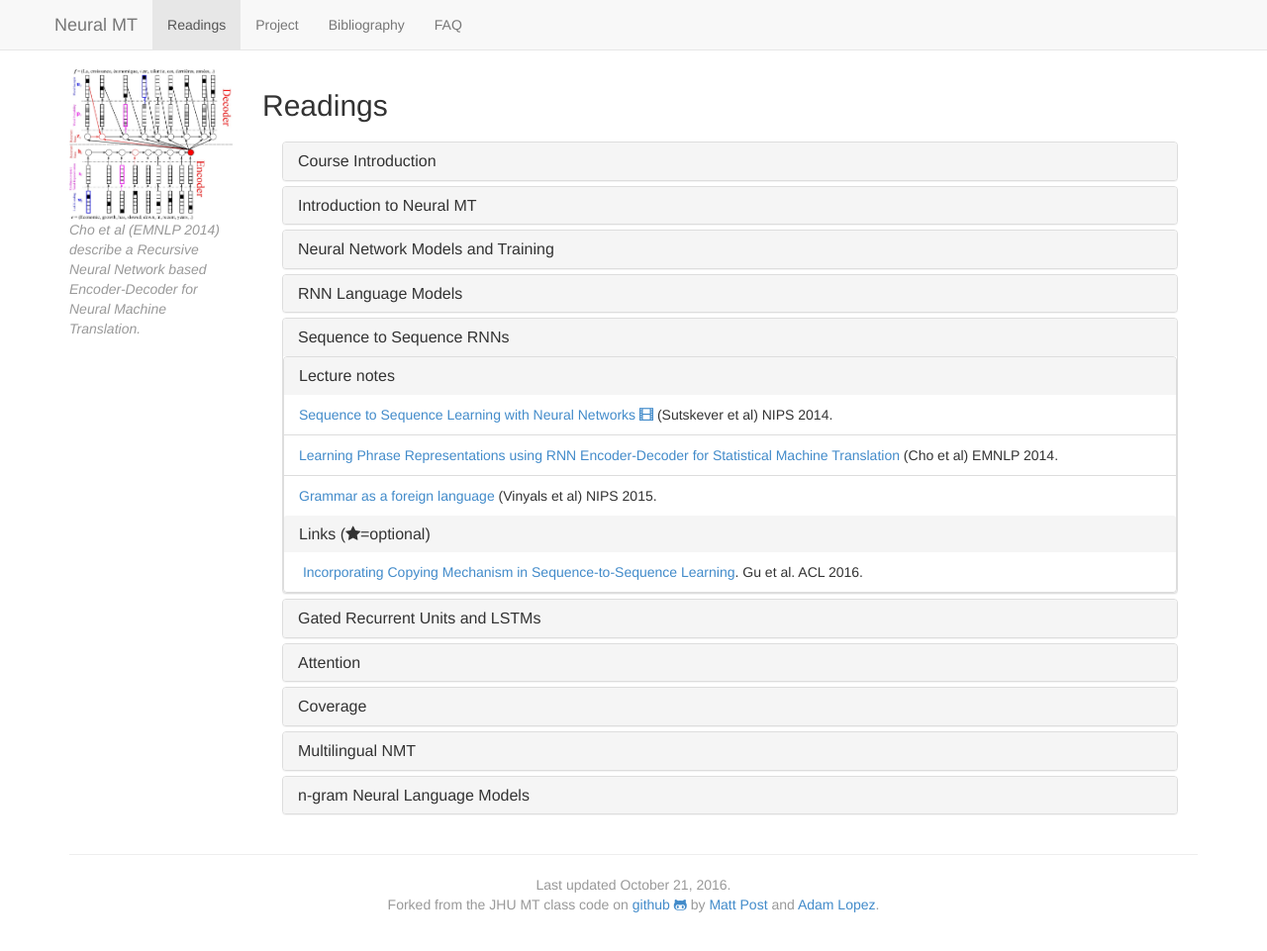
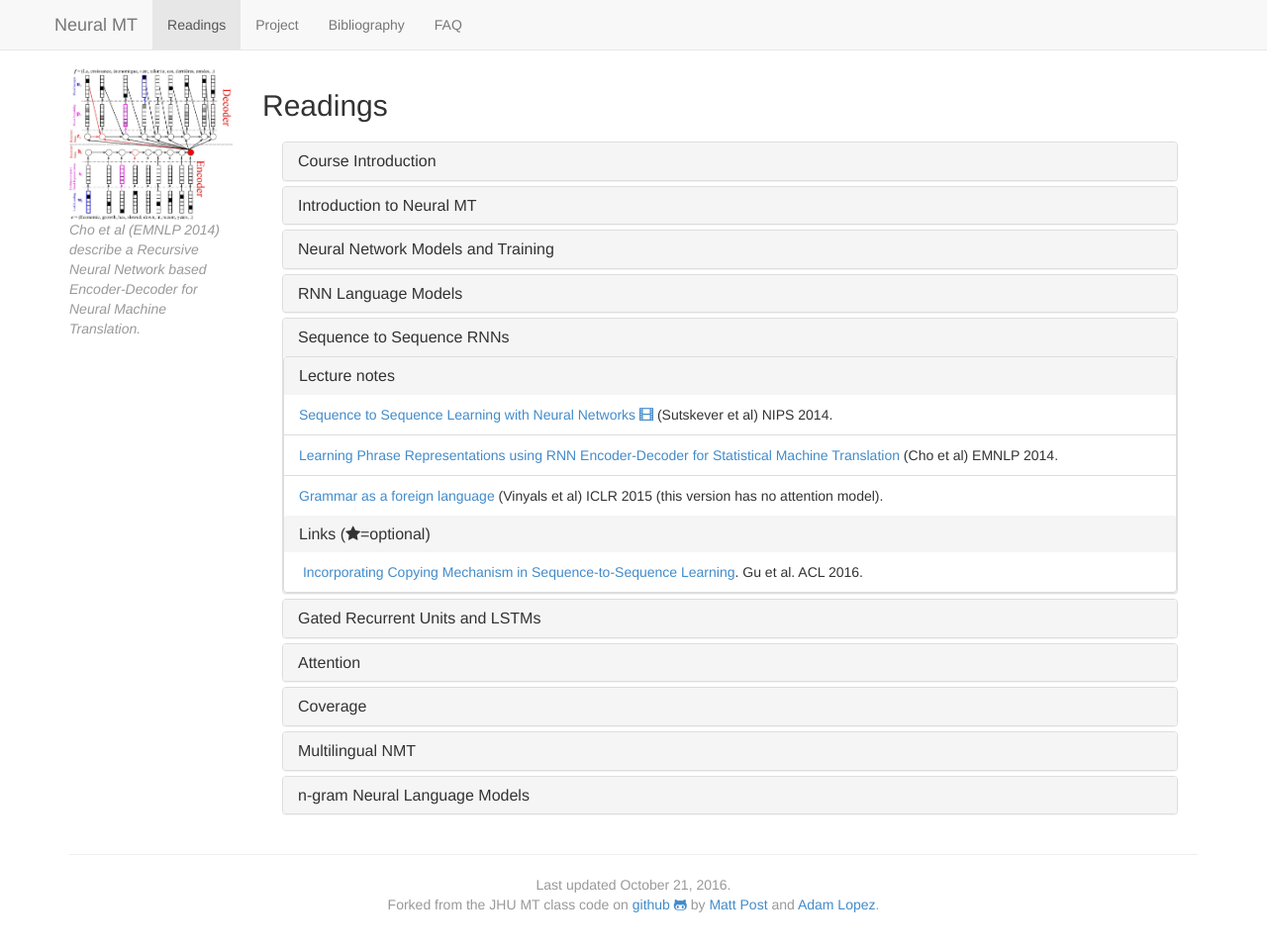
Before and after one commit to anoopsarkar/neuralmt-class, a Jekyll site: the page built from syllabus.md, in a window 1280 px wide and 964 px high. Shown: the top 961 px of the window at 99% size. Built offline with Jekyll 4.4.1, drawn with Linux system fonts in a browser that asks for light colours; nearby versions of some CDN libraries.

Commit message:
fixed citation of Vinyals 2015 papers

```diff
--- a/_data/syllabus.yaml
+++ b/_data/syllabus.yaml
@@ -117,7 +117,7 @@
     - author: "Vinyals et al"
       title: "Grammar as a foreign language"
       url: "http://static.googleusercontent.com/media/research.google.com/en//pubs/archive/43799.pdf"
-      citation: "NIPS 2015"
+      citation: "ICLR 2015 (this version has no attention model)"
   links:
     - author: "Gu et al"
       title: "Incorporating Copying Mechanism in Sequence-to-Sequence Learning"
@@ -144,6 +144,11 @@
       title: "Effective Approaches to Attention-based Neural Machine Translation"
       citation: "ACL 2015"
       url: "http://aclweb.org/anthology/D/D15/D15-1166.pdf"
+  links:
+    - author: "Vinyals et al"
+      title: "Grammar as a Foreign Language"
+      citation: "arXiv (this version has attention)"
+      url: "https://arxiv.org/pdf/1412.7449.pdf"
 - title: "Coverage"
   tag: coverage
   notes:
```
